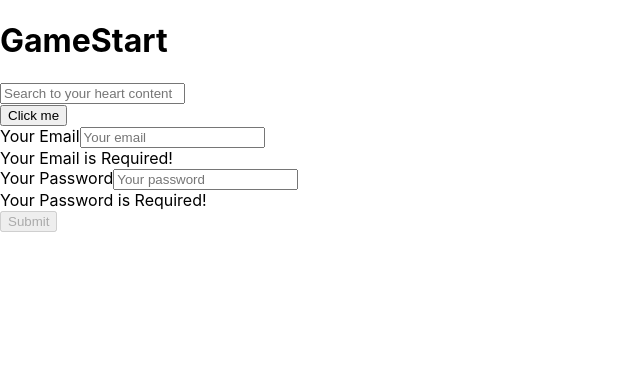
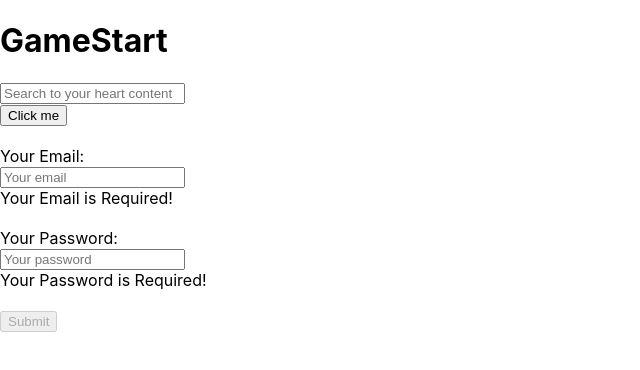
Before and after one commit to KevinGKorza/stardust-crusaders, a React (Create React App) app in the folder client/: page / in a window 1280 px wide. Shown: the top 370 px of the page, without its empty margins (0-640 px from the left). Built offline with nearby package versions, Linux system fonts and the light colour scheme.

Commit message:
updated LoginForm

```diff
--- a/client/src/components/LoginForm.js
+++ b/client/src/components/LoginForm.js
@@ -48,7 +48,9 @@
                     Your login information is wrong, please try again!
                 </Alert>
                 <Form.Group>
-                    <Form.Label htmlFor='email'>Your Email</Form.Label>
+                    <br>
+                    </br>
+                    <Form.Label htmlFor='email'>Your Email:<br></br></Form.Label>
                     <Form.Control
                     type='text'
                     placeholder='Your email'
@@ -59,8 +61,10 @@
                     />
                     <Form.Control.Feedback type='invalid'>Your Email is Required!</Form.Control.Feedback>
                 </Form.Group>
+                <br>
+                </br>
                 <Form.Group>
-                    <Form.Label htmlFor='password'>Your Password</Form.Label>
+                    <Form.Label htmlFor='password'>Your Password: <br></br></Form.Label>
                     <Form.Control
                     type='password'
                     placeholder='Your password'
@@ -70,6 +74,8 @@
                     />
                     <Form.Control.Feedback type='invalid'>Your Password is Required!</Form.Control.Feedback>
                 </Form.Group>
+                <br>
+                </br>
                 <Button
                 disabled={!(userFormData.email && userFormData.password)}
                 type='submit'
```
